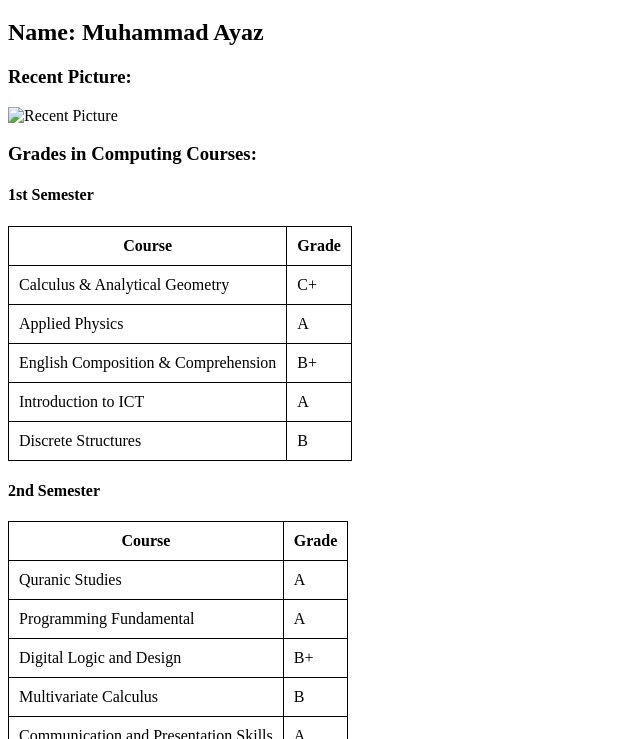
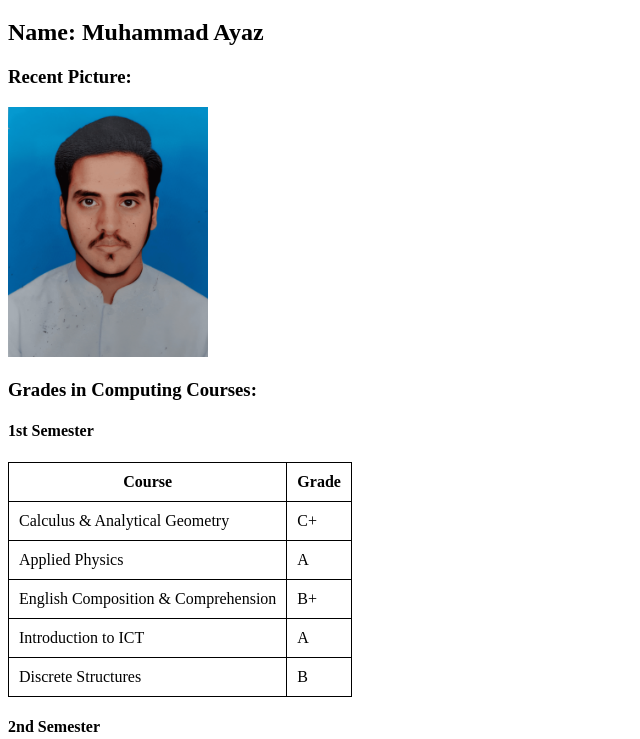
Before and after one commit to muhammadayaz806/First-web-page, a plain HTML site: page index.html in a window 1280 px wide. Shown: the part 61-800 px from the top of the page, without its empty margins (0-640 px from the left). Drawn offline with Linux system fonts and the light colour scheme.

Commit message:
Update index.html

```diff
--- a/index.html
+++ b/index.html
@@ -20,7 +20,7 @@
     <h2>Name: Muhammad Ayaz</h2>
 
     <h3>Recent Picture:</h3>
-    <img src="your-image.jpg" alt="Recent Picture" width="200">
+    <img src="1669026675860_094028 (1).png" alt="Recent Picture" width="200">
 
     <h3>Grades in Computing Courses:</h3>
     <h4>1st Semester</h4>
```
